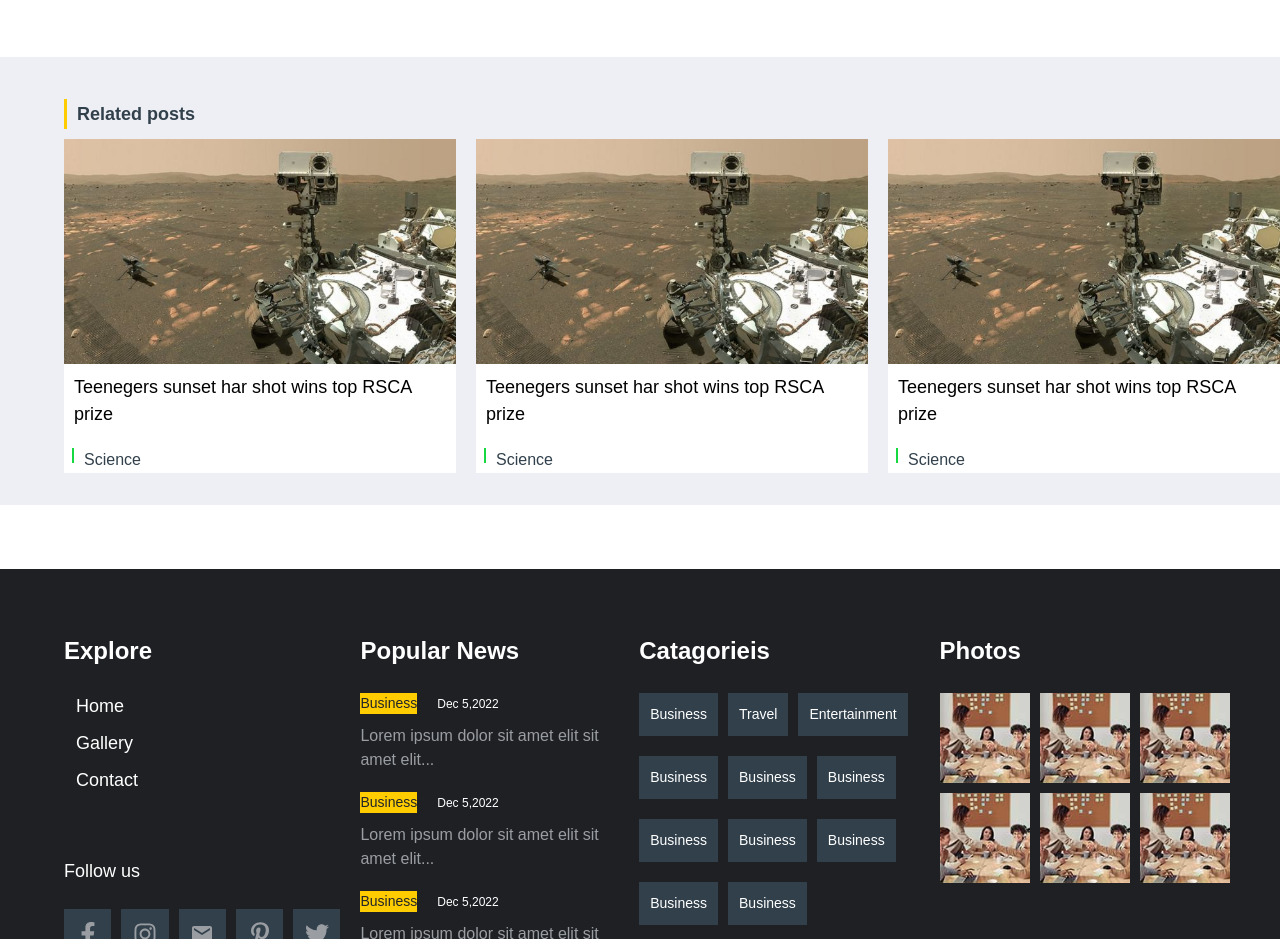
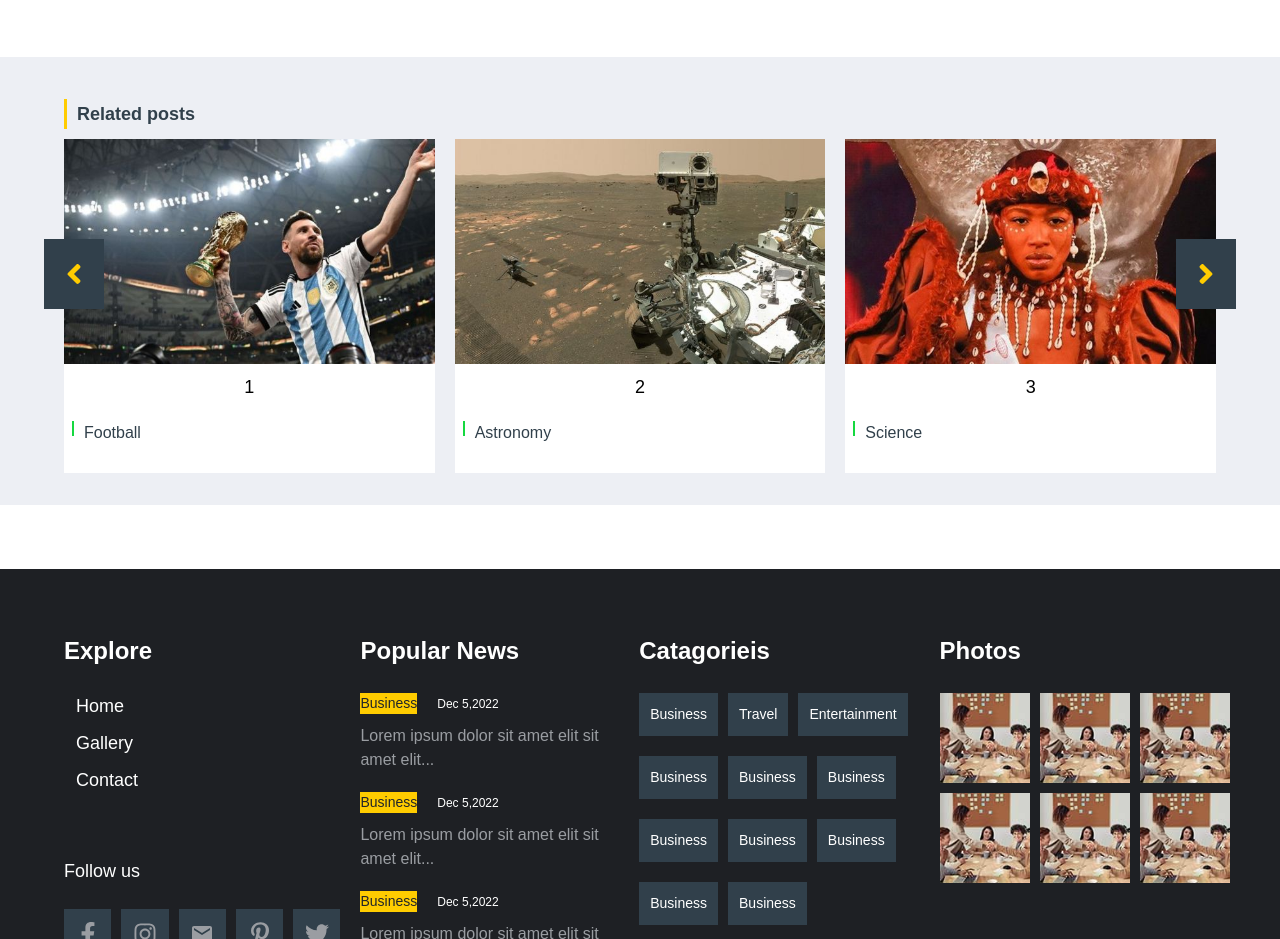
Before and after one commit to Sagni-prog/News-website, a React (Create React App) app: page /post in a window 1280 px wide. Shown: the part 3100-4039 px from the top of the page. Built offline with nearby package versions, Linux system fonts and the light colour scheme.

Commit message:
RelatedPost modified

```diff
--- a/src/components/Nav/Nav.js
+++ b/src/components/Nav/Nav.js
@@ -27,7 +27,7 @@ const Nav = () => {
            </li>
 
             <li onMouseEnter={() => setDropdown(true)} onMouseLeave={() => setDropdown(false)} className='nav-link position-relative' >
-                <Link className='link font-16 font-montserrat color-white pb-8 h-100' to = ''>News</Link>
+                <Link className='link font-16 font-montserrat color-white pb-8 h-100' to = '/this'>News</Link>
                 <IoIosArrowDown className='pt-1 font-18 color-white' />
 
                 {   dropdown &&
--- a/src/components/related-posts/RelatedPost.js
+++ b/src/components/related-posts/RelatedPost.js
@@ -1,4 +1,4 @@
-import React from 'react'
+import {React,useEffect,useState} from 'react'
 import finalcup from '../../assets/images/final_cup.jpg'
 import brazil from '../../assets/images/brazil.jpg'
 import africa from '../../assets/images/africa.jpg'
@@ -7,8 +7,61 @@ import nature from '../../assets/images/nature.jpg'
 import festival from '../../assets/images/festival.jpg'
 import { Link } from 'react-router-dom'
 import { IoIosCamera } from 'react-icons/io'
+import { FaAngleLeft } from 'react-icons/fa'
+import { FaAngleRight } from 'react-icons/fa'
+import RelatedData from '../../constants/RelatedData'
 
 const RelatedPost = () => {
+
+   useEffect(() => {
+   //   RelatedData.map((data) => console.log(data.path))
+   console.log(end)
+      console.log(current)
+   },[])
+
+   const [current,setCurrent] = useState(0);
+   const [current2,setCurrent2] = useState(1);
+   const [current3,setCurrent3] = useState(2);
+   const end = RelatedData.length - 1;
+
+   const slideLeft = () => {
+      if(current===0){
+         setCurrent(end)
+         if(current-1 > 0){
+
+            setCurrent2(current -1)
+            setCurrent3(current -2)
+         }
+
+         else{
+            setCurrent2(end - 1)
+            setCurrent3(end - 2)
+         }
+
+      }
+      else{
+
+         setCurrent(current - 1)
+
+         if(current - 2 < 0){
+
+            setCurrent2(end)
+         }
+         else{
+            setCurrent2(current - 2)
+         }
+
+         if(current - 3 < 0){
+
+            setCurrent3(end)
+         }
+         else{
+            setCurrent3(current-3)
+         }
+
+      }
+   }
+
   return (
     <div className='bg-light-gray py-4 mb-l'>
        <div className='container'>
@@ -19,7 +72,96 @@ const RelatedPost = () => {
               </h1>
           </div>
           <div className='grid grid-col-3 gap-2'>
-            <div className='flex flex-col bg-white card-gallery'>
+         {
+            RelatedData.map((data,index) => (
+
+         index===current &&
+
+            <div key={index} className='flex flex-col bg-white card-related position-relative'>
+               <div className='gallery-bottom-img-container  position-relative'>
+                    <img src = {data.path} alt = ''/>
+                </div>
+
+                <div className='flex flex-col  align-center'>
+                     <h3 className='font-montserrat color-black font-18 font-weigh-700 p-1'>
+                         {data.title}
+                     </h3>
+                     <div className='flex justify-start gap-1 mt-1 w-100 pl-1'>
+                          <div className='dash-subcatagory'></div>
+                             <div className='side-bar'>
+                                 <Link className='link font-16 font-montserrat flex align-center color-dark'>
+                                      {data.subCatagory}
+                                 </Link>
+                              </div>
+                          </div>
+                   </div>
+                <div className='left flex justfy-center align-center'>
+                    <FaAngleLeft onClick={ slideLeft } className='color-yellow font-32' />
+                </div>
+             </div>
+
+
+
+              )
+            )
+        }
+
+         {
+            RelatedData.map((data,index) => (
+
+         index===current2 &&
+            <div key={index} className='flex flex-col bg-white card-related'>
+               <div className='gallery-bottom-img-container  position-relative'>
+                    <img src = {data.path} alt = ''/>
+                </div>
+
+                <div className='flex flex-col  align-center'>
+                     <h3 className='font-montserrat color-black font-18 font-weigh-700 p-1'>
+                         {data.title}
+                     </h3>
+                     <div className='flex justify-start gap-1 mt-1 w-100 pl-1'>
+                          <div className='dash-subcatagory'></div>
+                             <div className='side-bar'>
+                                 <Link className='link font-16 font-montserrat flex align-center color-dark'>
+                                      {data.subCatagory}
+                                 </Link>
+                              </div>
+                          </div>
+                </div>
+             </div>
+              )
+            )
+        }
+         {
+            RelatedData.map((data,index) => (
+
+         index===current3 &&
+            <div key={index} className='flex flex-col bg-white card-related position-relative'>
+               <div className='gallery-bottom-img-container  position-relative'>
+                    <img src = {data.path} alt = ''/>
+                </div>
+
+                <div className='flex flex-col  align-center'>
+                     <h3 className='font-montserrat color-black font-18 font-weigh-700 p-1'>
+                        {data.title}
+                     </h3>
+                     <div className='flex justify-start gap-1 mt-1 w-100 pl-1'>
+                          <div className='dash-subcatagory'></div>
+                             <div className='side-bar'>
+                                 <Link className='link font-16 font-montserrat flex align-center color-dark'>
+                                     Science
+                                 </Link>
+                              </div>
+                          </div>
+                </div>
+                  <div className='right flex justfy-center align-center'>
+                     <FaAngleRight className='color-yellow font-32' />
+                  </div>
+             </div>
+              )
+            )
+        }
+            {/* <div className='flex flex-col bg-white card-gallery'>
                <div className='gallery-bottom-img-container  position-relative'>
                     <img src = {mars} alt = ''/>
                 </div>
@@ -56,26 +198,7 @@ const RelatedPost = () => {
                               </div>
                           </div>
                 </div>
-             </div>
-            <div className='flex flex-col bg-white card-gallery'>
-               <div className='gallery-bottom-img-container  position-relative'>
-                    <img src = {mars} alt = ''/>
-                </div>
-
-                <div className='flex flex-col  align-center'>
-                     <h3 className='font-montserrat color-black font-18 font-weigh-700 p-1'>
-                        Teenegers sunset har shot wins top RSCA prize
-                     </h3>
-                     <div className='flex justify-start gap-1 mt-1 w-100 pl-1'>
-                          <div className='dash-subcatagory'></div>
-                             <div className='side-bar'>
-                                 <Link className='link font-16 font-montserrat flex align-center color-dark'>
-                                     Science
-                                 </Link>
-                              </div>
-                          </div>
-                </div>
-             </div>
+             </div> */}
           </div>
        </div>
     </div>
--- a/src/constants/Data.js
+++ b/src/constants/Data.js
@@ -1,3 +1,3 @@
-import logo from '../assets/images/ads-72x90.png'
+// import logo from '../assets/images/ads-72x90.png'
 
-export default logo;
+// export default logo;
--- a/src/constants/Images.js
+++ b/src/constants/Images.js
@@ -1 +1,18 @@
-import data from '/Data';
+// import logo from '../assets/images/ads-72x90.png'
+import finalcup from '../assets/images/final_cup.jpg'
+import brazil from '../assets/images/brazil.jpg'
+import africa from '../assets/images/africa.jpg'
+import mars from '../assets/images/mars.jpg'
+import nature from '../assets/images/nature.jpg'
+import festival from '../assets/images/festival.jpg'
+
+
+export default{
+    // logo,
+    finalcup,
+    brazil,
+    africa,
+    mars,
+    nature,
+    festival
+};
--- /dev/null
+++ b/src/constants/RelatedData.js
@@ -0,0 +1,64 @@
+import Images from "./Images";
+const {
+    finalcup,
+    brazil,
+    africa,
+    mars,
+    nature,
+    festival
+} = Images;
+
+const RelatedData = [
+    {
+        path: finalcup,
+        alt : "finalcup",
+        title : "1",
+        subCatagory: "Football"
+
+    },
+    {
+        path: mars,
+        alt : "mars",
+        title : "2",
+        subCatagory: "Astronomy"
+
+    },
+    {
+        path: africa,
+        alt : "mars",
+        title : "3",
+        subCatagory: "Africa"
+
+    },
+    {
+        path: africa,
+        alt : "mars",
+        title : "4",
+        subCatagory: "Africa"
+
+    },
+    {
+        path: africa,
+        alt : "mars",
+        title : "5",
+        subCatagory: "Africa"
+
+    },
+    {
+        path: africa,
+        alt : "mars",
+        title : "6",
+        subCatagory: "Africa"
+
+    },
+    {
+        path: festival,
+        alt : "mars",
+        title : "7",
+        subCatagory: "Africa"
+
+    },
+
+];
+
+export default RelatedData
--- a/src/index.css
+++ b/src/index.css
@@ -1238,3 +1238,27 @@ ul{
 .author{
     margin-bottom: 0.4rem;
 }
+
+.left{
+    position: absolute;
+    top: 30%;
+    left: -20px;
+    width: 6rem;
+    height: 7rem;
+    background-color: #31404B;
+    cursor: pointer;
+}
+.right{
+    position: absolute;
+    top: 30%;
+    right: -20px;
+    width: 6rem;
+    height: 7rem;
+    background-color: #31404B;
+    cursor: pointer;
+}
+
+.card-related{
+    /* width: 39.2rem; */
+    height: 33.4rem;
+}
--- a/src/index.js
+++ b/src/index.js
@@ -6,9 +6,7 @@ import reportWebVitals from './reportWebVitals';
 
 const root = ReactDOM.createRoot(document.getElementById('root'));
 root.render(
-  <React.StrictMode>
       <App />
-  </React.StrictMode>
 );
 
 reportWebVitals();
```
Also changed, not shown: src/components/news-by-catagory/NewsByCatagory.js (+5 -6 lines).
